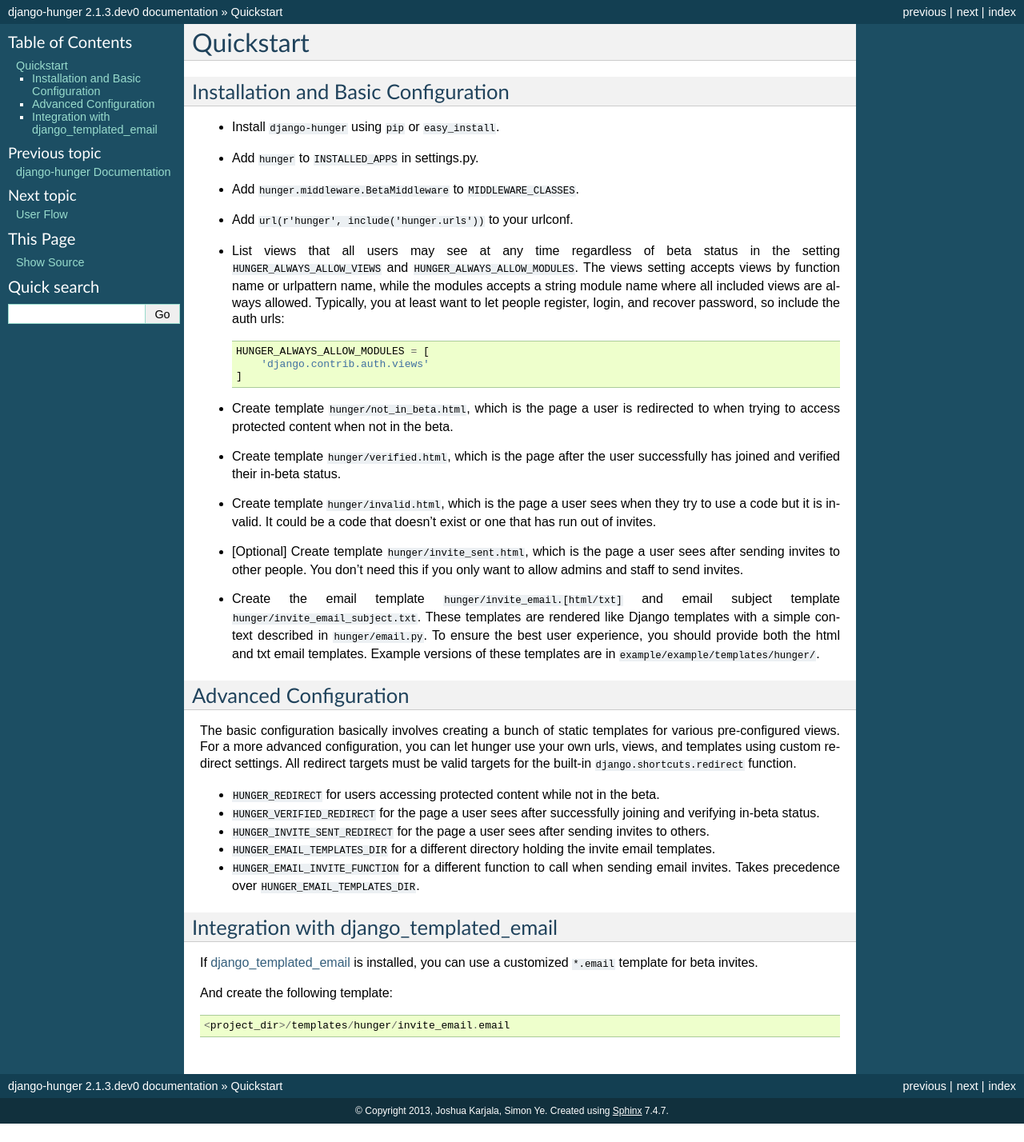
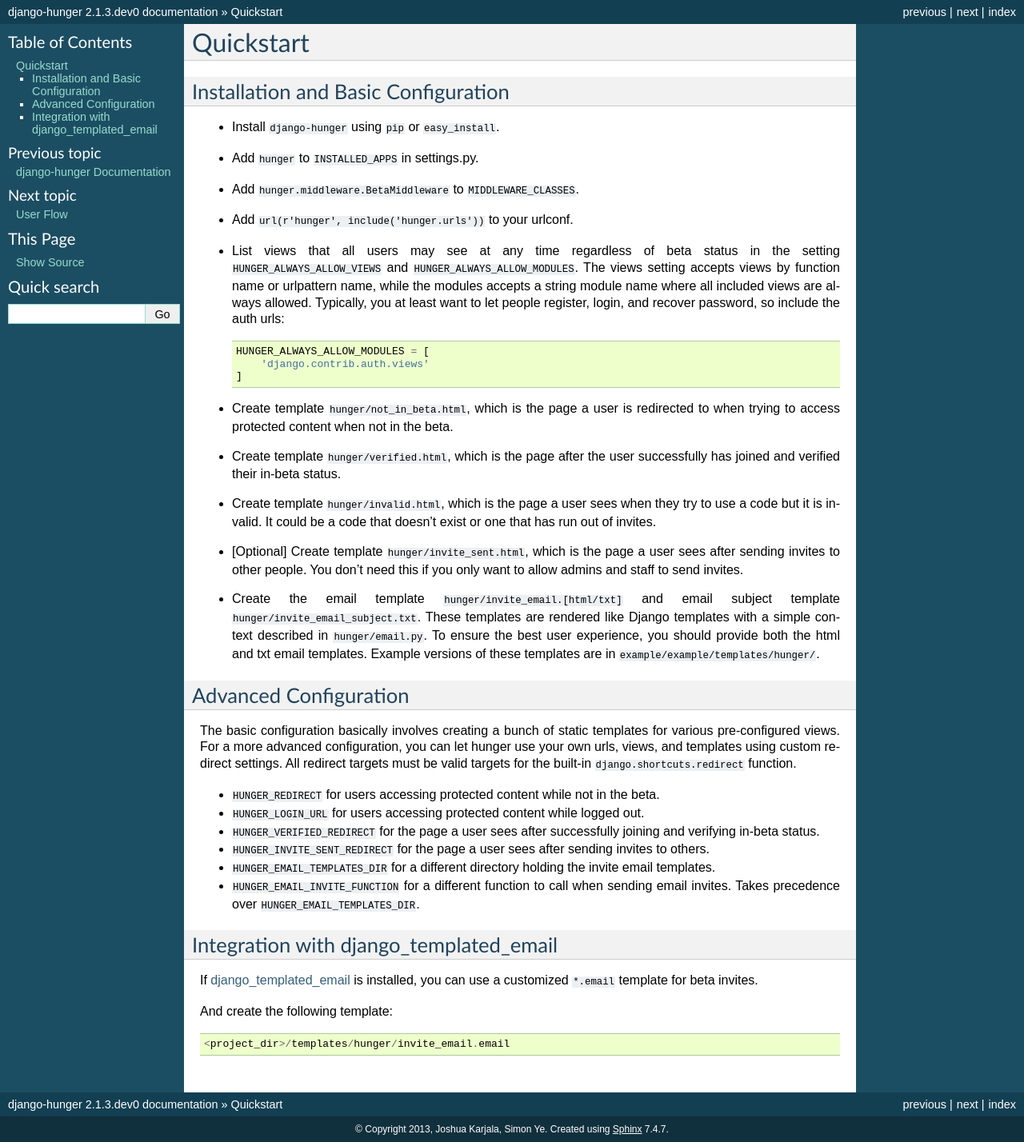
Before and after one commit to joshuakarjala/django-hunger, a Sphinx documentation site: the page built from docs/quickstart.rst, in a window 1280 px wide. Shown: the whole page at 80% size. Built offline with Sphinx 7.4.7, drawn with Linux system fonts in a browser that asks for light colours; pages that are not in the unit, such as notebooks, are missing from menus; before the commit the page ends 1405 px from its top, so only the background shows below that.

Commit message:
check HUNGER_LOGIN_URL overrides LOGIN_URL

```diff
--- a/docs/quickstart.rst
+++ b/docs/quickstart.rst
@@ -56,6 +56,8 @@
 
 - ``HUNGER_REDIRECT`` for users accessing protected content while not
   in the beta.
+- ``HUNGER_LOGIN_URL`` for users accessing protected content while
+  logged out.
 - ``HUNGER_VERIFIED_REDIRECT`` for the page a user sees after
   successfully joining and verifying in-beta status.
 - ``HUNGER_INVITE_SENT_REDIRECT`` for the page a user sees after
```
Also changed, not shown: 1 other file.
